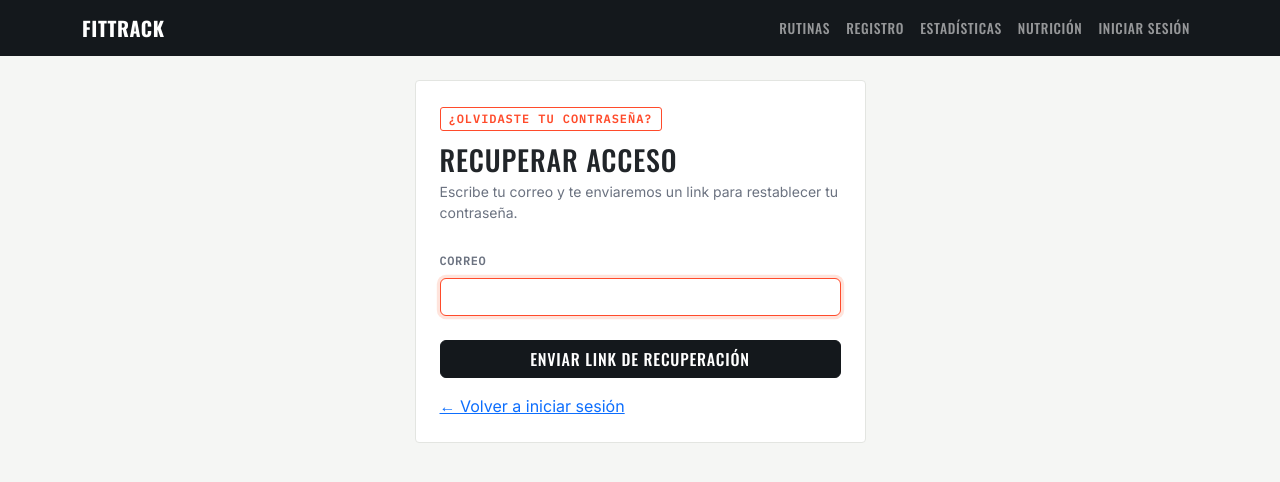
After one commit to 280303Sabis/fittrack, a Flask app: page /auth/recuperar in a window 1280 px wide. The commit adds this page. Shown: the top 482 px of the page. Run offline with Flask 3, Linux system fonts and the light colour scheme.

Commit message:
Recuperación de contraseña por correo (Gmail SMTP)

```diff
--- a/app.py
+++ b/app.py
@@ -1,7 +1,7 @@
 from flask import Flask, render_template
 
 from config import Config
-from extensions import db, login_manager
+from extensions import db, login_manager, mail
 from models import Usuario
 
 
@@ -17,6 +17,7 @@ def create_app():
     # Conectar extensiones a esta instancia de la app
     db.init_app(app)
     login_manager.init_app(app)
+    mail.init_app(app)
 
     # --- Blueprints ---
     # Cada módulo (auth, perfil, actividades, rutinas, etc.) se registra
--- a/extensions.py
+++ b/extensions.py
@@ -1,10 +1,9 @@
 from flask_sqlalchemy import SQLAlchemy
 from flask_login import LoginManager
+from flask_mail import Mail
 
-# Se instancian aquí (sin app todavía) y se conectan a la app en app.py
-# con init_app(). Así cualquier archivo (models, routes) puede importar
-# "db" o "login_manager" sin crear imports circulares.
 db = SQLAlchemy()
 login_manager = LoginManager()
 login_manager.login_view = "auth.login"
 login_manager.login_message = "Inicia sesión para continuar."
+mail = Mail()
--- a/models/usuario.py
+++ b/models/usuario.py
@@ -26,6 +26,10 @@ class Usuario(db.Model, UserMixin):
     # Meta personal de minutos de actividad por semana (para la barra de progreso)
     meta_minutos_semana = db.Column(db.Integer, nullable=True, default=150)
 
+    # Para recuperación de contraseña: token temporal + cuándo se generó
+    token_recuperacion = db.Column(db.String(100), nullable=True)
+    token_expira = db.Column(db.DateTime, nullable=True)
+
     fecha_registro = db.Column(db.DateTime, default=datetime.utcnow)
 
     def set_password(self, password):
--- a/requirements.txt
+++ b/requirements.txt
@@ -4,3 +4,4 @@ Flask-Login==0.6.3
 Werkzeug==3.0.3
 python-dotenv==1.0.1
 PyMySQL==1.1.1
+Flask-Mail==0.10.0
--- a/routes/auth.py
+++ b/routes/auth.py
@@ -1,7 +1,11 @@
+import secrets
+from datetime import datetime, timedelta
+
 from flask import Blueprint, render_template, redirect, url_for, request, flash
 from flask_login import login_user, logout_user, login_required
+from flask_mail import Message
 
-from extensions import db
+from extensions import db, mail
 from models import Usuario
 
 auth_bp = Blueprint("auth", __name__, url_prefix="/auth")
@@ -66,9 +70,62 @@ def login():
 
     return render_template("auth/login.html")
 
+
 @auth_bp.route("/logout")
 @login_required
 def logout():
     logout_user()
     flash("Cerraste sesión correctamente.")
     return redirect(url_for("home"))
+
+
+@auth_bp.route("/recuperar", methods=["GET", "POST"])
+def recuperar():
+    if request.method == "POST":
+        email = request.form.get("email")
+        usuario = Usuario.query.filter_by(email=email).first()
+
+        if usuario:
+            token = secrets.token_urlsafe(32)
+            usuario.token_recuperacion = token
+            usuario.token_expira = datetime.utcnow() + timedelta(hours=1)
+            db.session.commit()
+
+            link = url_for("auth.restablecer", token=token, _external=True)
+            mensaje = Message(
+                subject="Recuperar contraseña — FitTrack",
+                recipients=[usuario.email],
+                body=f"Hola {usuario.nombre},\n\nPara restablecer tu contraseña, entra a este link (válido por 1 hora):\n{link}\n\nSi no pediste esto, ignora este correo.",
+            )
+            mail.send(mensaje)
+
+        # Mismo mensaje exista o no el correo, por seguridad
+        flash("Si ese correo está registrado, te enviamos un link para recuperar tu contraseña.")
+        return redirect(url_for("auth.login"))
+
+    return render_template("auth/recuperar.html")
+
+
+@auth_bp.route("/restablecer/<token>", methods=["GET", "POST"])
+def restablecer(token):
+    usuario = Usuario.query.filter_by(token_recuperacion=token).first()
+
+    if not usuario or not usuario.token_expira or usuario.token_expira < datetime.utcnow():
+        flash("El link de recuperación no es válido o ya expiró.")
+        return redirect(url_for("auth.recuperar"))
+
+    if request.method == "POST":
+        password = request.form.get("password")
+        if not password:
+            flash("Escribe una nueva contraseña.")
+            return redirect(url_for("auth.restablecer", token=token))
+
+        usuario.set_password(password)
+        usuario.token_recuperacion = None
+        usuario.token_expira = None
+        db.session.commit()
+
+        flash("Tu contraseña fue actualizada. Ya puedes iniciar sesión.")
+        return redirect(url_for("auth.login"))
+
+    return render_template("auth/restablecer.html", token=token)
--- a/templates/auth/login.html
+++ b/templates/auth/login.html
@@ -18,7 +18,10 @@
                     </div>
                     <button type="submit" class="btn btn-dark w-100">Entrar</button>
                 </form>
-                <p class="mt-3 mb-0">
+                <p class="mt-3 mb-1">
+                    <a href="{{ url_for('auth.recuperar') }}">¿Olvidaste tu contraseña?</a>
+                </p>
+                <p class="mb-0">
                     ¿No tienes cuenta? <a href="{{ url_for('auth.registro') }}">Regístrate</a>
                 </p>
             </div>
--- /dev/null
+++ b/templates/auth/recuperar.html
@@ -0,0 +1,27 @@
+{% extends "base.html" %}
+{% block title %}Recuperar contraseña — FitTrack{% endblock %}
+{% block content %}
+<div class="row justify-content-center">
+    <div class="col-md-5">
+        <div class="card">
+            <div class="card-body p-4">
+                <span class="tag-label">¿Olvidaste tu contraseña?</span>
+                <h3 class="mb-1">Recuperar acceso</h3>
+                <p class="small mb-4" style="color: var(--color-muted);">
+                    Escribe tu correo y te enviaremos un link para restablecer tu contraseña.
+                </p>
+                <form method="POST" action="{{ url_for('auth.recuperar') }}">
+                    <div class="mb-4">
+                        <label class="form-label">Correo</label>
+                        <input type="email" class="form-control" name="email" required autofocus>
+                    </div>
+                    <button type="submit" class="btn btn-dark w-100">Enviar link de recuperación</button>
+                </form>
+                <p class="mt-3 mb-0">
+                    <a href="{{ url_for('auth.login') }}">← Volver a iniciar sesión</a>
+                </p>
+            </div>
+        </div>
+    </div>
+</div>
+{% endblock %}
```
Also changed, not shown: config.py (+9 -1 lines), templates/auth/restablecer.html (added, +21 -0 lines).
